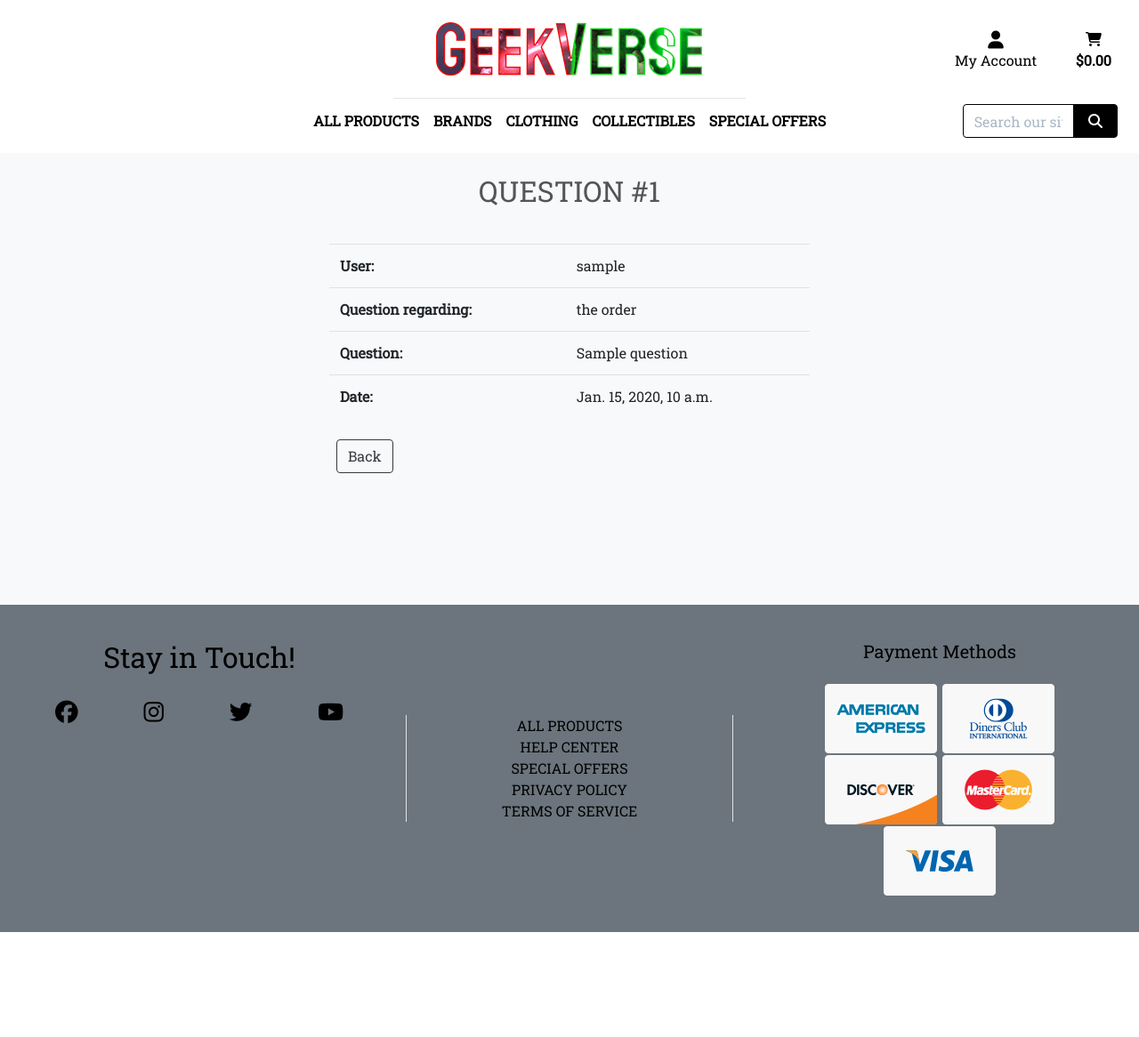
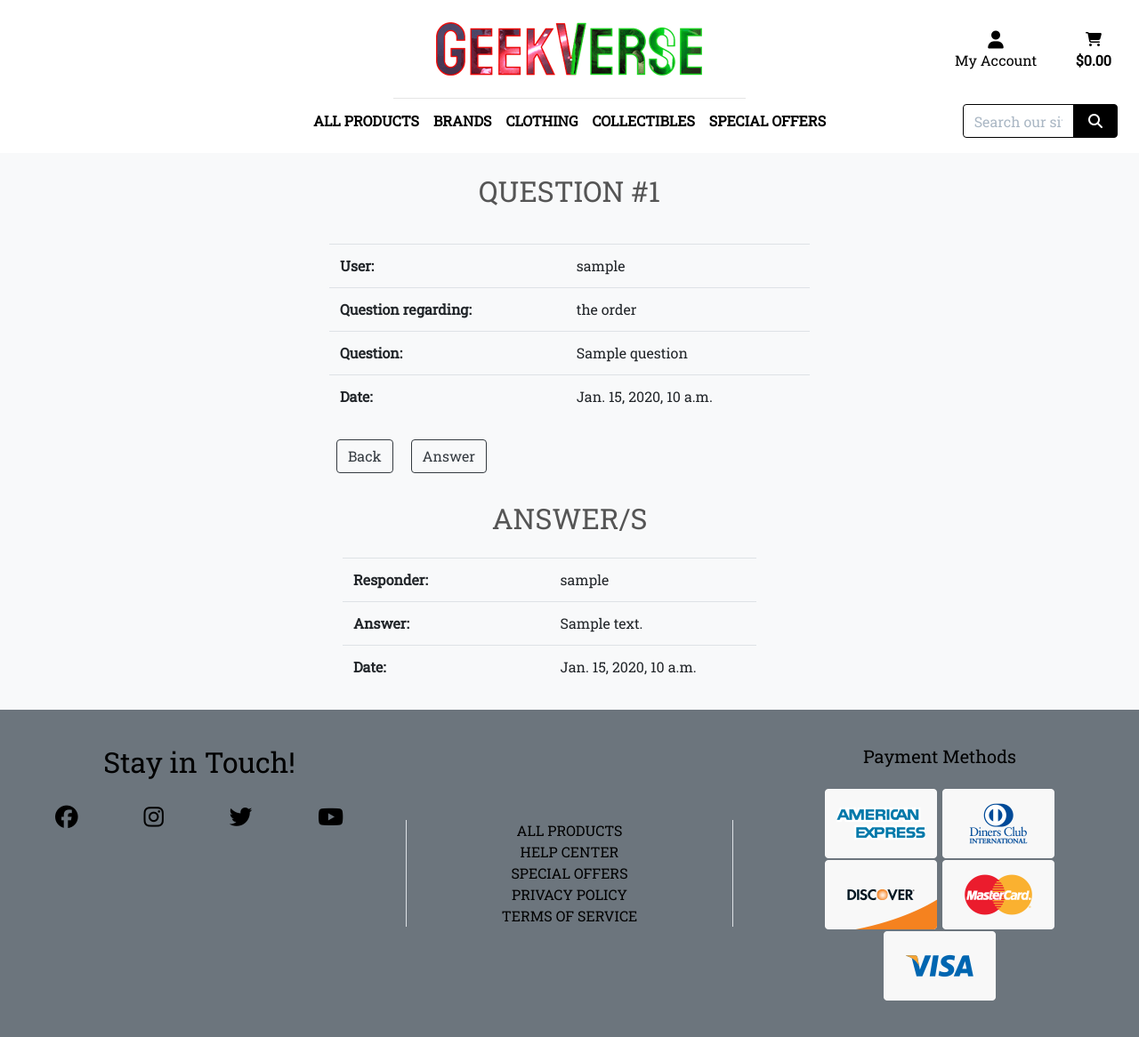
Before and after one commit to KaiLangen96/geek-verse, a Django app: page /help_center/dashboard/1/ in a window 1280 px wide. Shown: the whole page at 89% size. Before the commit the page ends 1048 px from the top, so only its background shows below. Run offline with Django 3.2, Linux system fonts and the light colour scheme; a user stored in the database is signed in; tables that the repository leaves empty hold one stand-in row (values such as "Sample post"); some libraries are stand-ins or nearby versions.

Commit message:
Add the possibility to answer questions for admins

```diff
--- a/help_center/templates/help_center/question_detail.html
+++ b/help_center/templates/help_center/question_detail.html
@@ -43,6 +43,32 @@
                 </tbody>
             </table>
             <a class="btn btn btn-outline-dark m-2" href="{%  url 'view_dashboard' %}">Back</a>
+            <a class="btn btn btn-outline-dark m-2" href="{%  url 'view_answer' question.id %}">Answer</a>
+            {% if answer %}
+            <div class="col">
+                <h2 class="logo-font my-4 text-center">Answer/s</h2>
+            </div>
+            {% for ans in answer %}
+            <div class="col-11">
+                <table class="table">
+                    <tbody>
+                        <tr>
+                            <th class="w-50">Responder:</th>
+                            <td class="w-50">{{ ans.responder }}</td>
+                        </tr>
+                        <tr>
+                            <th>Answer:</th>
+                            <td>{{ ans.answer }}</td>
+                        </tr>
+                        <tr>
+                            <th>Date:</th>
+                            <td>{{ ans.date }}</td>
+                        </tr>
+                    </tbody>
+                </table>
+            </div>
+            {% endfor %}
+            {% endif %}
         </div>
     </div>
 </div>
--- a/help_center/urls.py
+++ b/help_center/urls.py
@@ -6,4 +6,5 @@ urlpatterns = [
     path("submit/", views.submit_question, name="submit_question"),
     path("dashboard/", views.view_dashboard, name="view_dashboard"),
     path("dashboard/<int:question_id>/", views.question_detail, name="question_detail"),
+    path("answer/<int:question_id>/", views.view_answer, name="view_answer"),
 ]
--- a/help_center/views.py
+++ b/help_center/views.py
@@ -1,8 +1,8 @@
-from django.shortcuts import render, get_object_or_404
+from django.shortcuts import render, get_object_or_404, redirect, reverse
 from django.contrib import messages
 from django.contrib.auth.decorators import user_passes_test, login_required
 
-from .forms import QuestionForm
+from .forms import QuestionForm, AnswerForm
 from .models import Question, Answer
 
 
@@ -77,3 +77,18 @@ def question_detail(request, question_id):
         "answer": answer,
     }
     return render(request, template, context)
+
+
+@user_passes_test(lambda u: u.is_superuser)
+def view_answer(request, question_id):
+    """ Gives the admins the possibility to reply to questions """
+    question = get_object_or_404(Question, pk=question_id)
+    template = "help_center/answer.html"
+    answer_form = AnswerForm(initial={"responder": request.user})
+    answer_form.fields['responder'].disabled = True
+
+    context = {
+        "question": question,
+        "answer_form": answer_form,
+    }
+    return render(request, template, context)
```
Also changed, not shown: help_center/templates/help_center/answer.html (added, +61 -0 lines).
